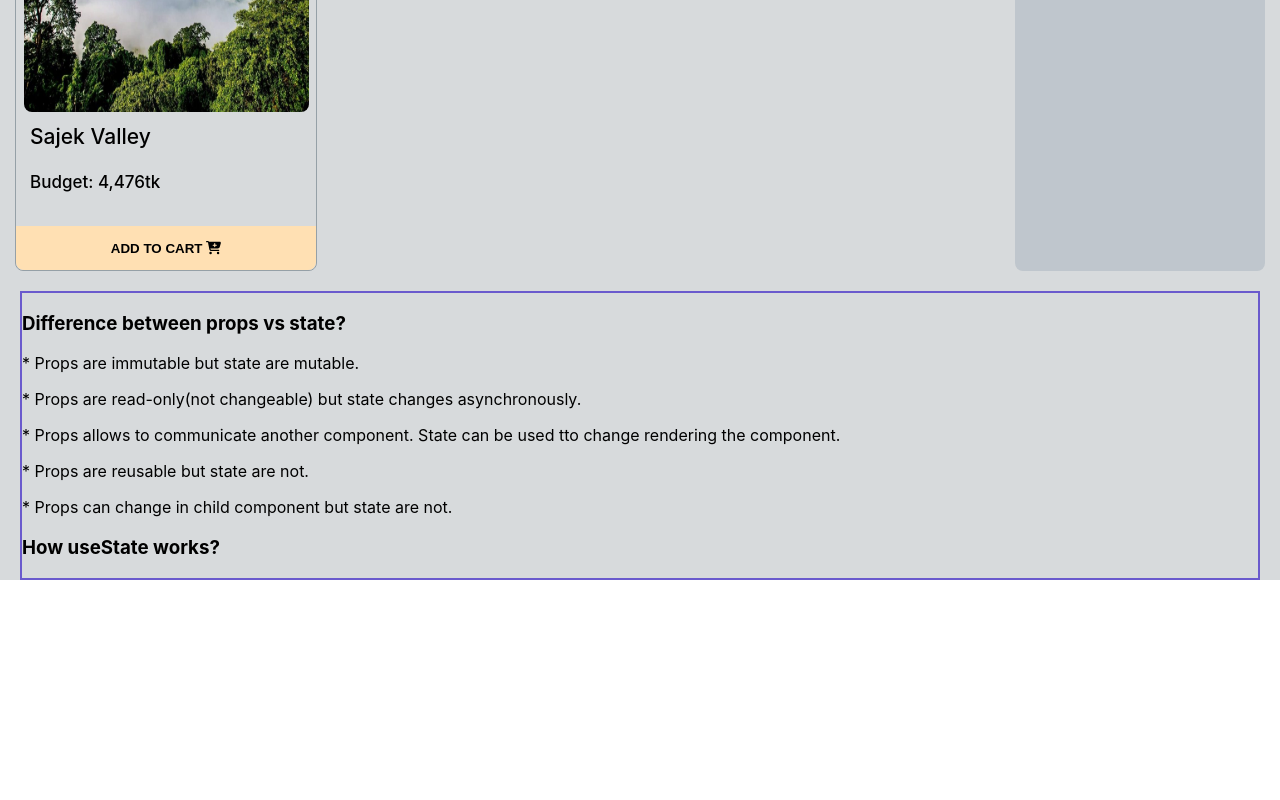
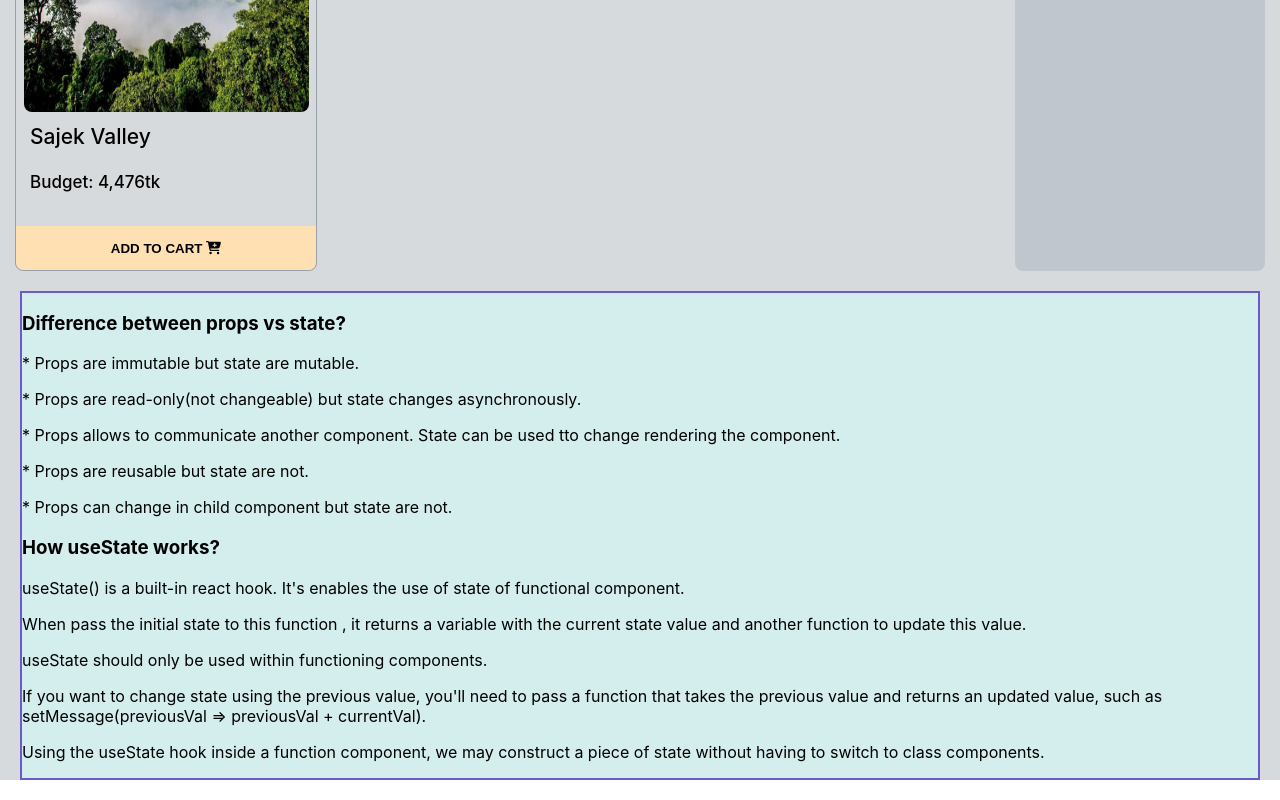
Before and after one commit to khaled39ab/Lucky-One, a React (Create React App) app: page / in a window 1280 px wide. Shown: the part 1701-2501 px from the top of the page. Before the commit the page ends 2301 px from the top, so only its background shows below. Built offline with nearby package versions, Linux system fonts and the light colour scheme; the HTML template or start-up script is replaced by a standard one.

Commit message:
question answer

```diff
--- a/src/components/QuestionAnswer/QuestionAnswer.css
+++ b/src/components/QuestionAnswer/QuestionAnswer.css
@@ -1,4 +1,5 @@
 .answer{
     margin: 20px;
+    background-color: rgb(212, 237, 237);
     border: 2px solid slateblue;
 }
--- a/src/components/QuestionAnswer/QuestionAnswer.js
+++ b/src/components/QuestionAnswer/QuestionAnswer.js
@@ -12,7 +12,11 @@ const QuestionAnswer = () => {
             <p>* Props can change in child component but state are not.</p>
 
             <h3>How useState works?</h3>
-            <p></p>
+            <p>useState() is a built-in react hook. It's enables the use of state of functional component.</p>
+            <p>When pass the initial state to this function , it returns a variable with the current state value and another function to update this value.</p>
+            <p>useState should only be used within functioning components.</p>
+            <p>If you want to change state using the previous value, you'll need to pass a function that takes the previous value and returns an updated value, such as setMessage(previousVal =&gt; previousVal + currentVal).</p>
+            <p>Using the useState hook inside a function component, we may construct a piece of state without having to switch to class components.</p>
         </div>
     );
 };
```
